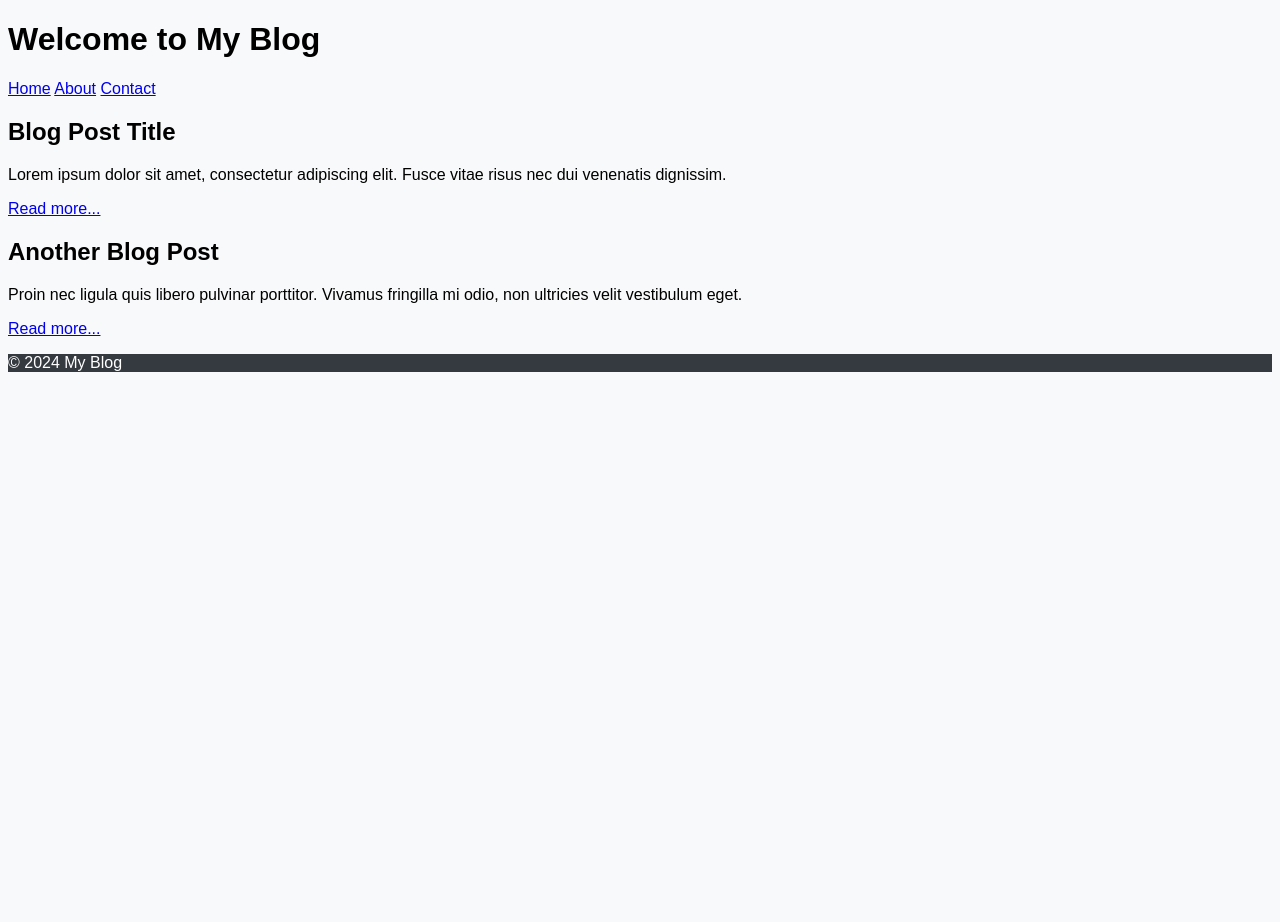
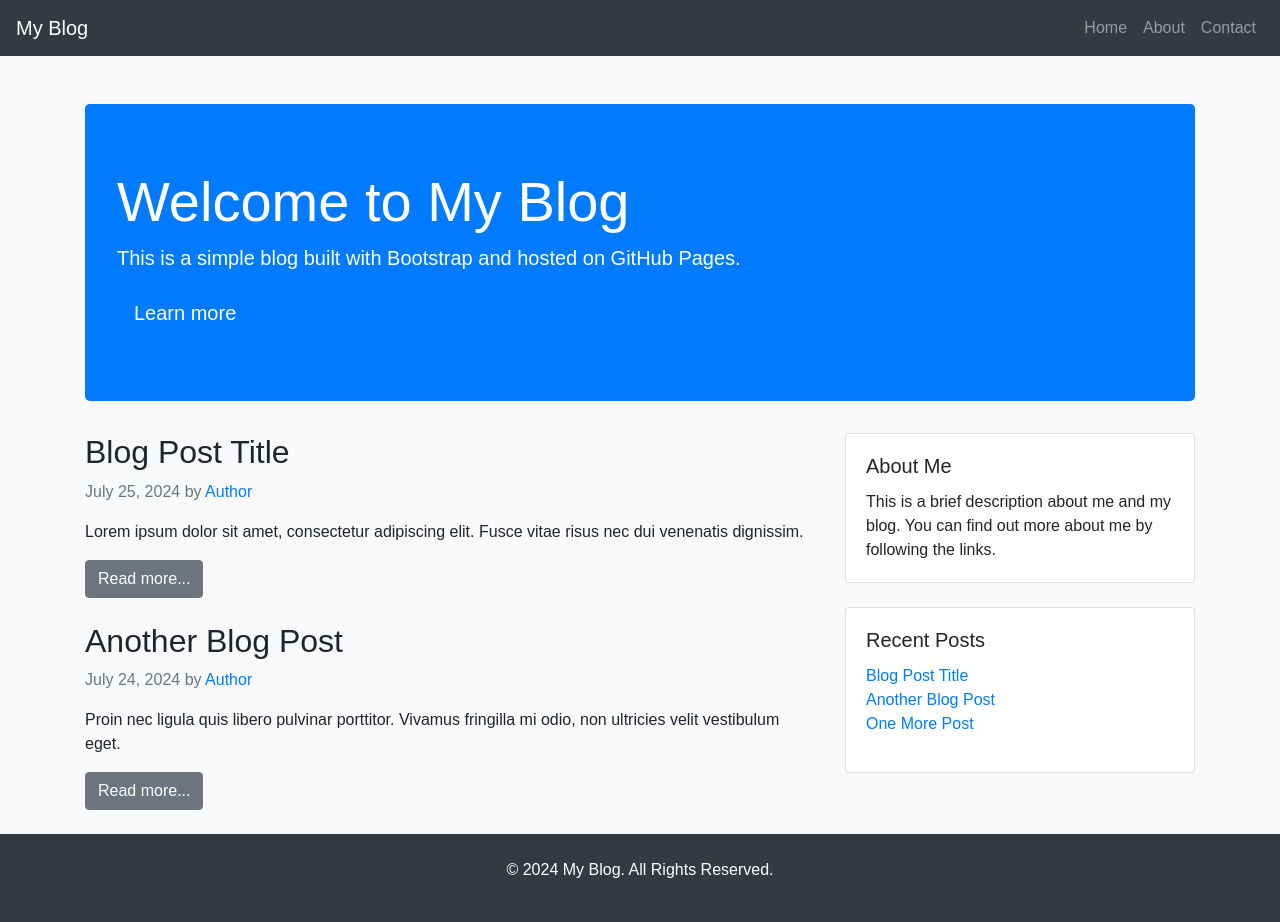
Before and after one commit to argadepp/pargadesite, a plain HTML site: page index.html in a window 1280 px wide. Before the commit the page ends 800 px from the top, so only its background shows below. Drawn offline with nearby package versions, Linux system fonts and the light colour scheme.

Commit message:
Update index.html

```diff
--- a/index.html
+++ b/index.html
@@ -3,32 +3,76 @@
 <head>
     <meta charset="UTF-8">
     <meta name="viewport" content="width=device-width, initial-scale=1.0">
-    <title>My Blog</title>
+    <title>My Bootstrap Blog</title>
+    <link href="https://stackpath.bootstrapcdn.com/bootstrap/4.5.2/css/bootstrap.min.css" rel="stylesheet">
     <link rel="stylesheet" href="styles.css">
 </head>
 <body>
-    <header>
-        <h1>Welcome to My Blog</h1>
-        <nav>
-            <a href="#">Home</a>
-            <a href="#">About</a>
-            <a href="#">Contact</a>
+    <nav class="navbar navbar-expand-lg navbar-dark bg-dark">
+        <a class="navbar-brand" href="#">My Blog</a>
+        <button class="navbar-toggler" type="button" data-toggle="collapse" data-target="#navbarNav" aria-controls="navbarNav" aria-expanded="false" aria-label="Toggle navigation">
+            <span class="navbar-toggler-icon"></span>
+        </button>
+        <div class="collapse navbar-collapse" id="navbarNav">
+            <ul class="navbar-nav ml-auto">
+                <li class="nav-item">
+                    <a class="nav-link" href="#">Home</a>
+                </li>
+                <li class="nav-item">
+                    <a class="nav-link" href="#">About</a>
+                </li>
+                <li class="nav-item">
+                    <a class="nav-link" href="#">Contact</a>
+                </li>
+            </ul>
+        </div>
     </nav>
-    </header>
-    <main>
-        <article>
+    <div class="container mt-5">
+        <div class="jumbotron">
+            <h1 class="display-4">Welcome to My Blog</h1>
+            <p class="lead">This is a simple blog built with Bootstrap and hosted on GitHub Pages.</p>
+            <a class="btn btn-primary btn-lg" href="#" role="button">Learn more</a>
+        </div>
+        <div class="row">
+            <div class="col-md-8">
+                <article class="mb-4">
                     <h2>Blog Post Title</h2>
+                    <p class="text-muted">July 25, 2024 by <a href="#">Author</a></p>
                     <p>Lorem ipsum dolor sit amet, consectetur adipiscing elit. Fusce vitae risus nec dui venenatis dignissim.</p>
-            <a href="#">Read more...</a>
+                    <a href="#" class="btn btn-secondary">Read more...</a>
                 </article>
-        <article>
+                <article class="mb-4">
                     <h2>Another Blog Post</h2>
+                    <p class="text-muted">July 24, 2024 by <a href="#">Author</a></p>
                     <p>Proin nec ligula quis libero pulvinar porttitor. Vivamus fringilla mi odio, non ultricies velit vestibulum eget.</p>
-            <a href="#">Read more...</a>
+                    <a href="#" class="btn btn-secondary">Read more...</a>
                 </article>
-    </main>
-    <footer>
-        <p>&copy; 2024 My Blog</p>
+            </div>
+            <div class="col-md-4">
+                <div class="card mb-4">
+                    <div class="card-body">
+                        <h5 class="card-title">About Me</h5>
+                        <p class="card-text">This is a brief description about me and my blog. You can find out more about me by following the links.</p>
+                    </div>
+                </div>
+                <div class="card mb-4">
+                    <div class="card-body">
+                        <h5 class="card-title">Recent Posts</h5>
+                        <ul class="list-unstyled">
+                            <li><a href="#">Blog Post Title</a></li>
+                            <li><a href="#">Another Blog Post</a></li>
+                            <li><a href="#">One More Post</a></li>
+                        </ul>
+                    </div>
+                </div>
+            </div>
+        </div>
+    </div>
+    <footer class="bg-dark text-white text-center py-4">
+        <p>&copy; 2024 My Blog. All Rights Reserved.</p>
     </footer>
+    <script src="https://code.jquery.com/jquery-3.5.1.slim.min.js"></script>
+    <script src="https://cdn.jsdelivr.net/npm/@popperjs/core@2.5.3/dist/umd/popper.min.js"></script>
+    <script src="https://stackpath.bootstrapcdn.com/bootstrap/4.5.2/js/bootstrap.min.js"></script>
 </body>
 </html>
```
Lines whose indentation alone changed are shown as unchanged.
